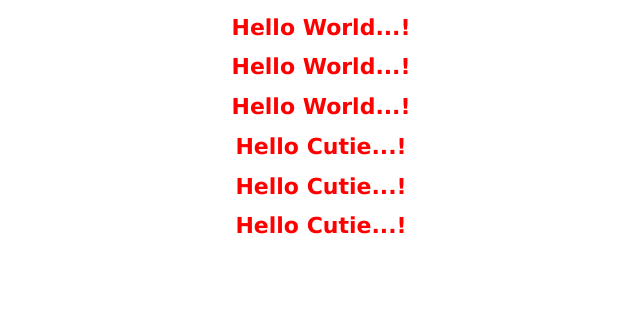
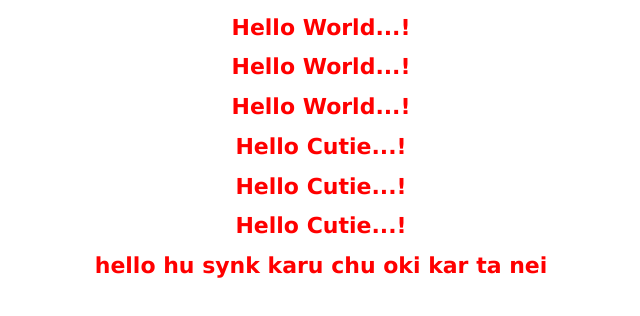
Before and after one commit to imyogijani/GitTesting, a plain HTML site: page index.html in a window 1280 px wide. Shown: the whole page, without its empty margins (319-959 px from the left). Drawn offline with Linux system fonts and the light colour scheme.

Commit message:
me kariyu kaik

```diff
--- a/index.html
+++ b/index.html
@@ -15,6 +15,7 @@
     <h1>Hello Cutie...!</h1>
     <h1>Hello Cutie...!</h1>
     <h1>Hello Cutie...!</h1>
+    <h1>hello hu synk karu chu oki kar ta nei</h1>
 </body>
 
 </html>
```
